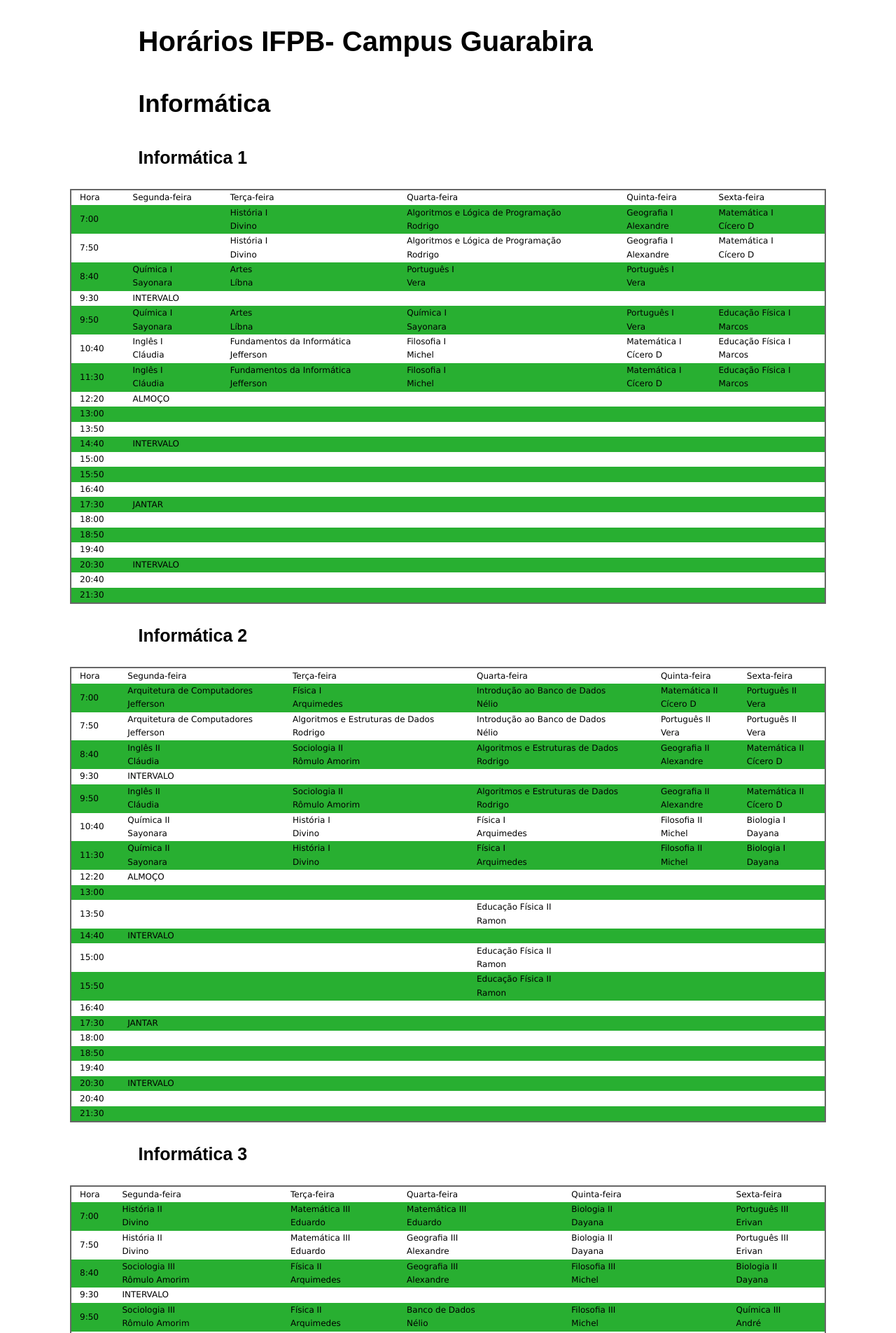
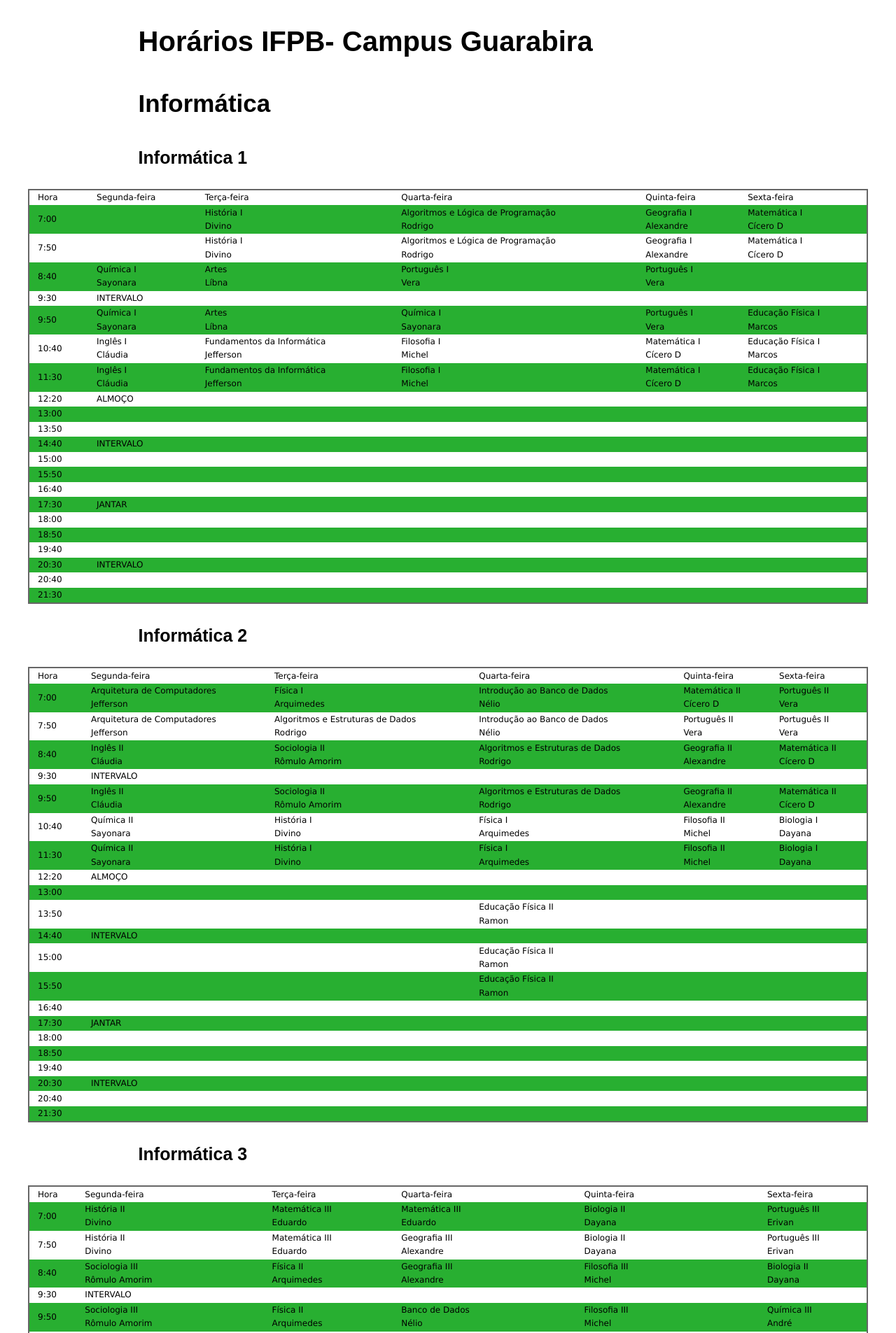
Before and after one commit to larissaserrano/horariomoisa, a Jekyll site: the page built from index.html, in a window 1280 px wide. Shown: the top 1905 px of the page at 70% size. Built offline with Jekyll 4.4.1, drawn with Linux system fonts in a browser that asks for light colours.

Commit message:
Update style.css

```diff
--- a/css/style.css
+++ b/css/style.css
@@ -18,7 +18,7 @@
 }
 table {
   border-collapse: collapse;
-  width: 90em;
+  width: 100em;
   border: 2px solid #666;
   margin-right:auto; margin-left:auto;
 }
```
